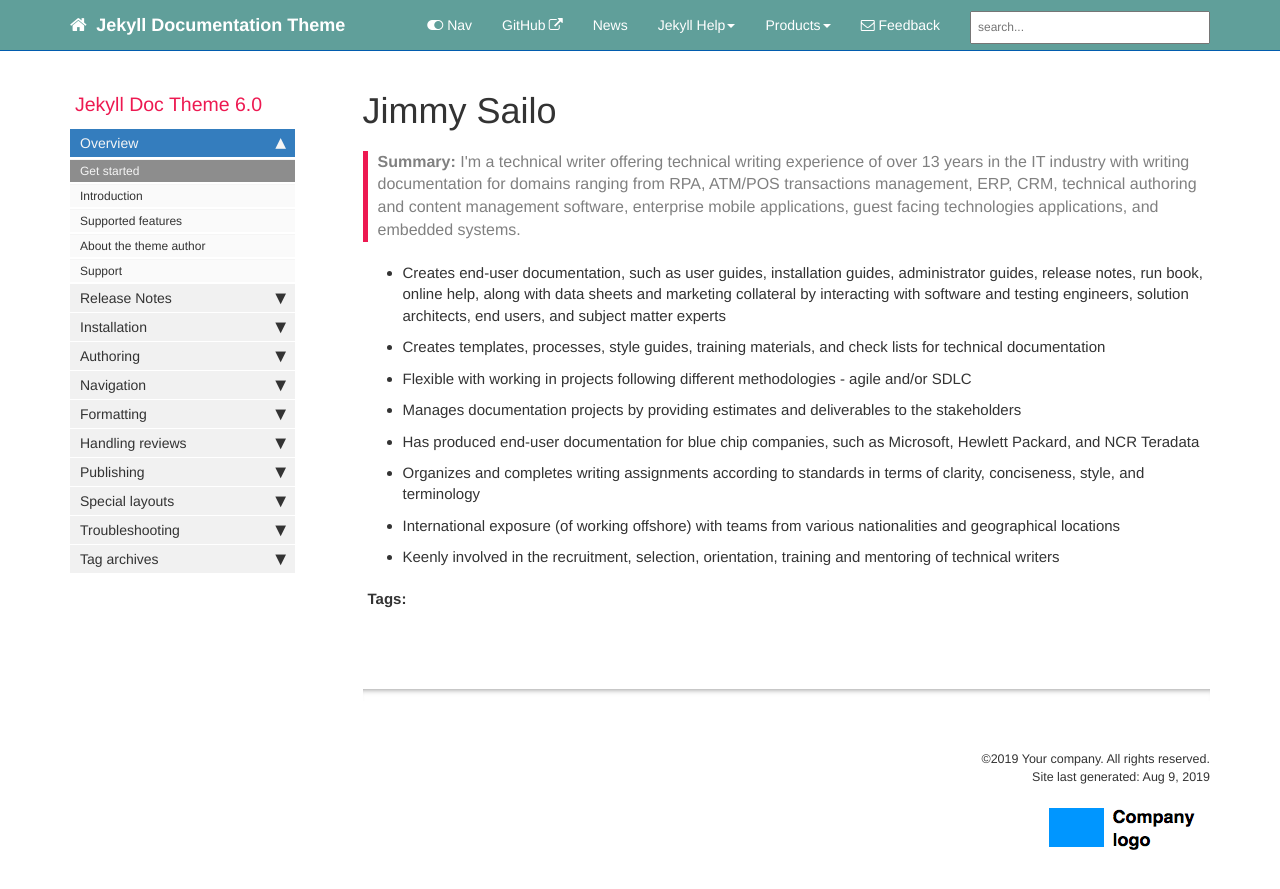
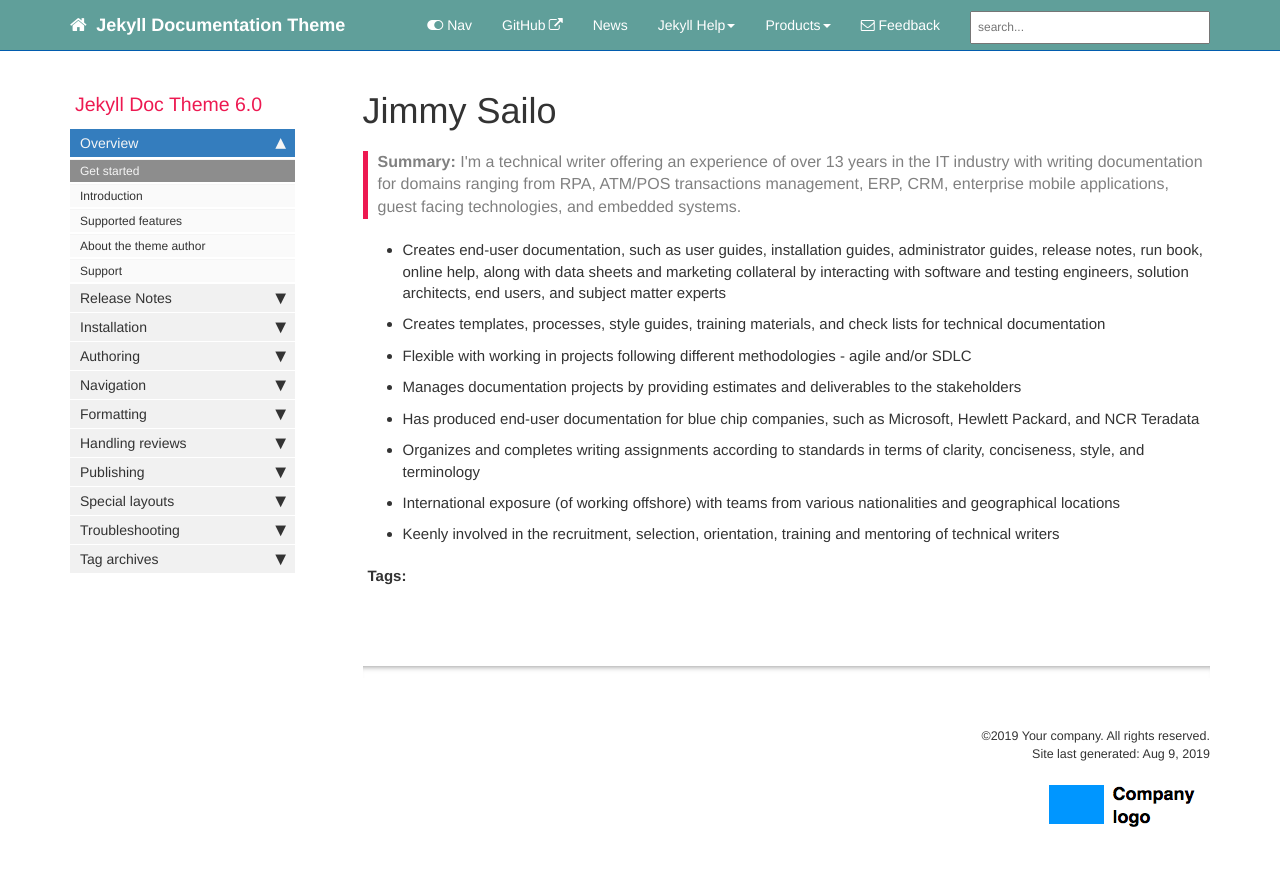
Before and after one commit to jsailo/kbase, a Jekyll site: the page built from index.md, in a window 1280 px wide and 926 px high. Shown: the top 889 px of the window. Built offline with Jekyll 4.4.1, drawn with Linux system fonts in a browser that asks for light colours; nearby versions of some CDN libraries; comment, search, counter and statistics services are not loaded.

```diff
--- a/index.md
+++ b/index.md
@@ -4,7 +4,7 @@ keywords: about me
 tags: [about_me]
 sidebar: mydoc_sidebar
 permalink: index.html
-summary: I'm a technical writer offering technical writing experience of over 13 years in the IT industry with writing documentation for domains ranging from RPA, ATM/POS transactions management, ERP, CRM, technical authoring and content management software, enterprise mobile applications, guest facing technologies applications, and embedded systems.
+summary: I'm a technical writer offering an experience of over 13 years in the IT industry with writing documentation for domains ranging from RPA, ATM/POS transactions management, ERP, CRM, enterprise mobile applications, guest facing technologies, and embedded systems.
 ---
 
 * Creates end-user documentation, such as user guides, installation guides, administrator guides, release notes, run book, online help, along with data sheets and marketing collateral by interacting with software and testing engineers, solution architects, end users, and subject matter experts
```
